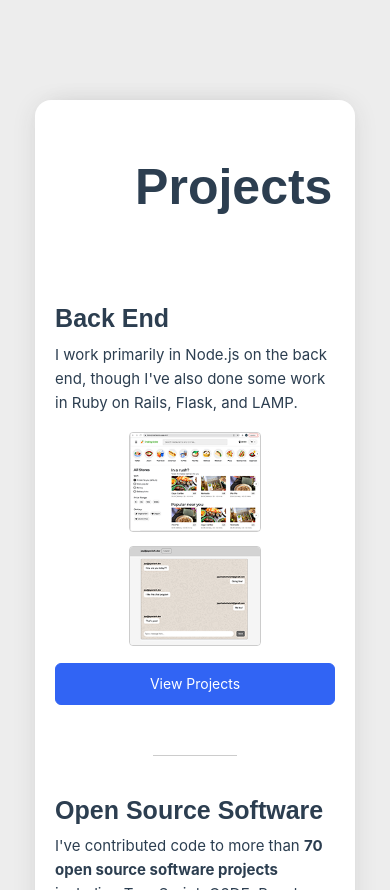
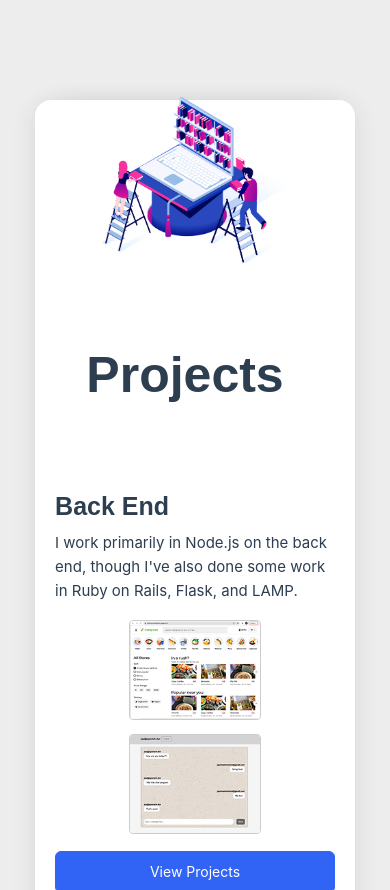
Before and after one commit to jayeclark/jayclark.github.io, a Vue app: page / in a window 390 px wide. Shown: the part 3700-4590 px from the top of the page. Built offline with nearby package versions, Linux system fonts and the light colour scheme.

Commit message:
Update build
Signed-off-by: Jay Clark <jay@jayeclark.dev>

```diff
--- a/src/components/sections/ProjectsOverview.vue
+++ b/src/components/sections/ProjectsOverview.vue
@@ -59,7 +59,7 @@ export default {
 <template>
   <div class="projects-overview card-grey" style="margin-bottom: 80px">
     <div class="card-white">
-      <div style="width: 100%; display: flex; align-items: flex-end">
+      <div class="card-top">
         <div class="offset-small card-content">
           <div style="display: block; justify-content: center">
             <div class="card-image-top-left" style="max-width: 350px">
@@ -135,6 +135,11 @@ export default {
   </div>
 </template>
 <style>
+.card-top {
+  width: 100%;
+  display: flex;
+  align-items: flex-end;
+}
 .hidden {
   display: none;
 }
@@ -182,5 +187,16 @@ export default {
   .final-project {
     display: none;
   }
+  .card-top {
+    flex-wrap: wrap;
+    justify-content: center;
+  }
+  .card-image-top-left {
+    margin-left: auto !important;
+    margin-right: auto !important;
+  }
+  .card-top h1 {
+    text-align: center;
+  }
 }
 </style>
--- a/src/scripts/projects.ts
+++ b/src/scripts/projects.ts
@@ -34,7 +34,7 @@ export const projects: Array<Category> = [
           "This full stack project envisions what it would look like if Instacart started offering restaurant delivery a la Ubereats or Doordash. It has a Next.js front end, a Strapi api layer, and a MongoDB back end data store. An overview deck for the project is <a href='https://docs.google.com/presentation/d/1HaBLvaFerOTsETtlinI3tMJwsH72gzbk/edit?usp=sharing&ouid=104625467728173129269&rtpof=true&sd=true' target='_blank' rel='noreferrer'>available here</a>.",
         icons: [],
         subtitle:
-          "<img class='unprocessed projectsView-img' src='code.svg'>&nbsp;React, Strapi, MongoDB",
+          "<img class='unprocessed projectsView-img' src='code.svg'>&nbsp;React, Next, Strapi, MongoDB",
         feature: true,
       },
       {
@@ -133,7 +133,7 @@ export const projects: Array<Category> = [
         github: "https://github.com/jayeclark/front-end",
         thumbnail: "clones-thumbnail.png",
         description:
-          "lones of various commercial websites' desktop apps, with a toggler function to load different sites into the app. Built with React. <i>Note - does not work on mobile.</i>",
+          "lones of various commercial websites' desktop apps, with a toggler function to load different sites into the app. Built with React. <i>Note: Desktop only (not responsive.)</i>",
         icons: ["display.svg"],
         subtitle:
           "<img class='unprocessed projectsView-img' src='code.svg'>&nbsp;React",
```
Also changed, not shown: src/components/sections/secondarystack/SecondaryStackSection.vue (+0 -7 lines), 73 other files (tests, documents, lock files or other folders).
